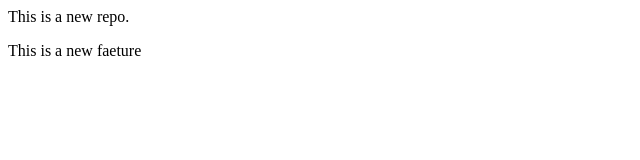
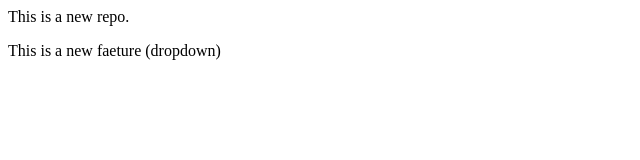
Before and after one commit to KhushiChauhan8/localrepo, a plain HTML site: page index.html in a window 1280 px wide. Shown: the full height of the page, 0-640 px from the left. Drawn offline with Linux system fonts and the light colour scheme.

Commit message:
Add dropdown

```diff
--- a/index.html
+++ b/index.html
@@ -1,2 +1,2 @@
 <p>This is a new repo.</p>
-<p>This is a new faeture</p>
+<p>This is a new faeture (dropdown)</p>
```
